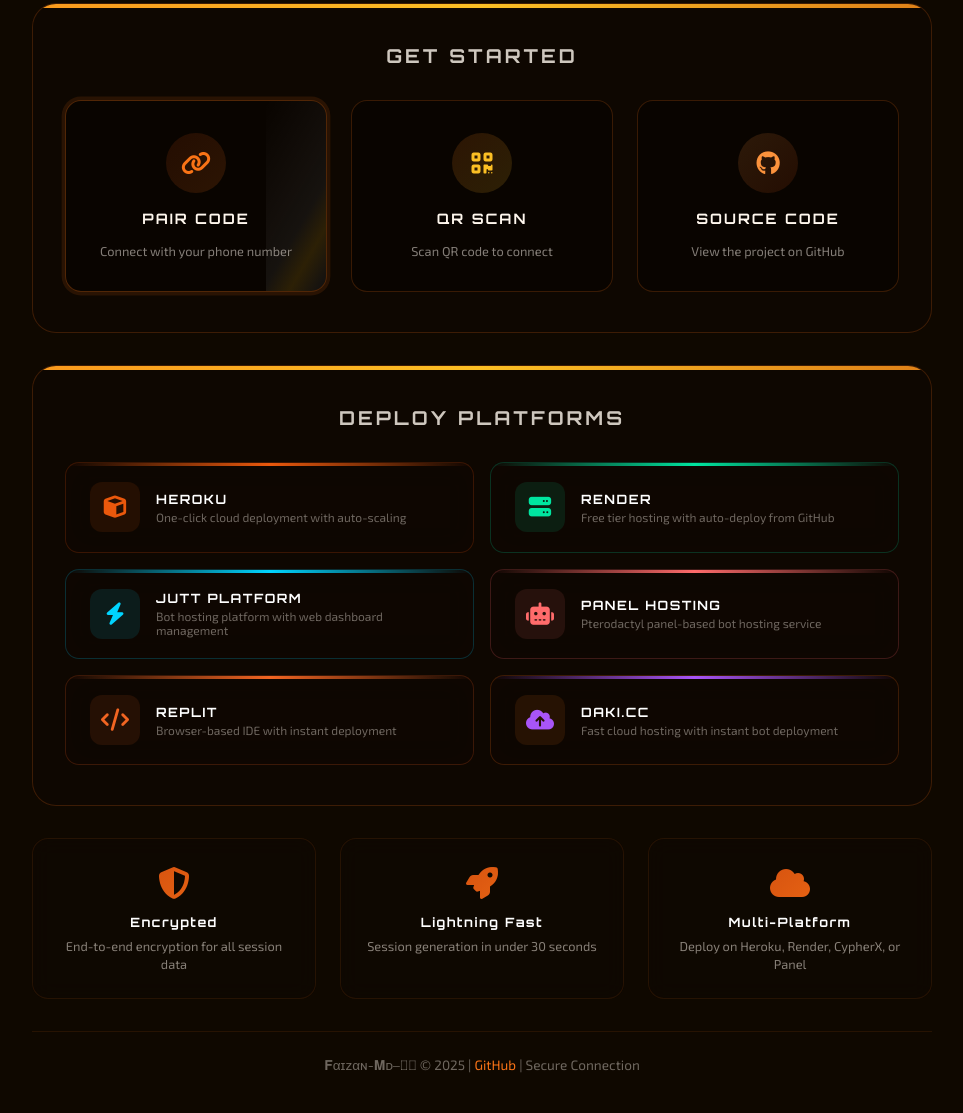
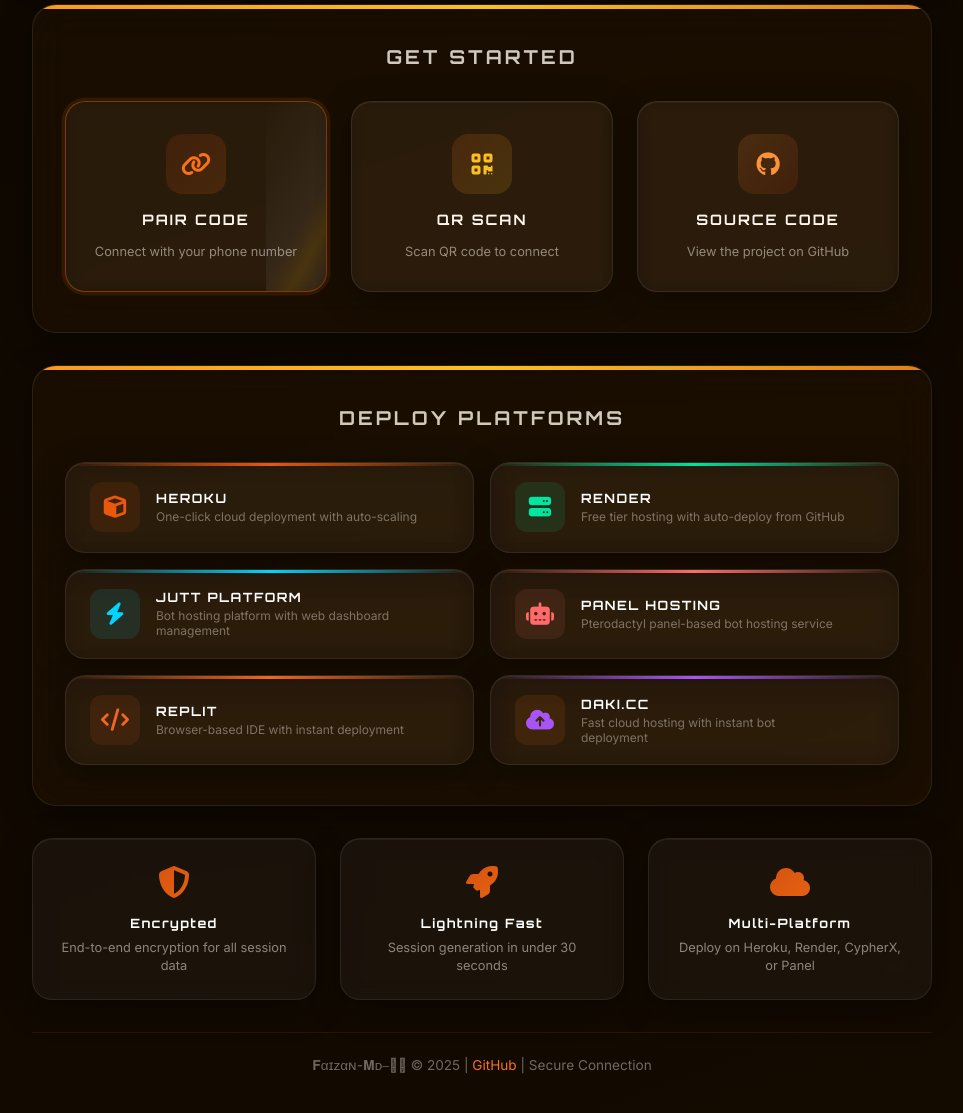
Before and after one commit to Faizan-MD-BOTZ/paring-site, a website: page main.html in a window 1280 px wide. Shown: the part 847-1960 px from the top of the page, without its empty margins (158-1121 px from the left). Drawn offline with Linux system fonts and the light colour scheme; no server answers.

Commit message:
💎 Glassmorphism style: frosted glass cards, rounded corners, Inter font, richer bg gradient

```diff
--- a/main.html
+++ b/main.html
@@ -6,7 +6,7 @@
   <meta name="viewport" content="width=device-width, initial-scale=1.0">
   <link rel="preconnect" href="https://fonts.googleapis.com">
   <link rel="preconnect" href="https://fonts.gstatic.com" crossorigin>
-  <link href="https://fonts.googleapis.com/css2?family=Orbitron:wght@400;700;900&family=Exo+2:wght@300;400;600;700&family=JetBrains+Mono:wght@400;700&display=swap" rel="stylesheet">
+  <link href="https://fonts.googleapis.com/css2?family=Orbitron:wght@400;700;900&family=Exo+2:wght@300;400;600;700&family=JetBrains+Mono:wght@400;700&family=Inter:wght@300;400;500;600&display=swap" rel="stylesheet">
   <link rel="stylesheet" href="https://cdnjs.cloudflare.com/ajax/libs/font-awesome/6.4.0/css/all.min.css">
   <style>
     * { margin: 0; padding: 0; box-sizing: border-box; }
@@ -14,8 +14,8 @@
     body {
       min-height: 100vh;
       margin: 0;
-      background-color: #0f0800;
-      font-family: 'Exo 2', sans-serif;
+      background: linear-gradient(160deg, #110800 0%, #0f0800 40%, #130a00 100%);
+      font-family: 'Inter', 'Exo 2', sans-serif;
       color: #fff7ed;
       overflow-x: hidden;
     }
@@ -243,10 +243,10 @@
     }
 
     .stat-card {
-      background: rgba(15, 8, 2, 0.6);
+      background: rgba(255, 255, 255, 0.04);
       backdrop-filter: blur(15px);
-      border: 1px solid rgba(249, 115, 22, 0.15);
-      border-radius: 16px;
+      border: 1px solid rgba(255, 255, 255, 0.08);
+      border-radius: 20px;
       padding: 1.5rem 1rem;
       text-align: center;
       transition: all 0.4s ease;
@@ -294,9 +294,9 @@
     }
 
     .main-card {
-      background: rgba(15, 8, 2, 0.7);
+      background: rgba(255, 140, 0, 0.04);
       backdrop-filter: blur(20px);
-      border: 1px solid rgba(249, 115, 22, 0.2);
+      border: 1px solid rgba(255, 255, 255, 0.08);
       border-radius: 24px;
       padding: 2.5rem 2rem;
       width: 100%;
@@ -338,15 +338,17 @@
     }
 
     .action-btn {
+      backdrop-filter: blur(8px);
+      -webkit-backdrop-filter: blur(8px);
       position: relative;
       display: flex;
       flex-direction: column;
       align-items: center;
       gap: 1rem;
       padding: 2rem 1.5rem;
-      background: rgba(0, 0, 0, 0.3);
-      border: 1px solid rgba(249, 115, 22, 0.2);
-      border-radius: 16px;
+      background: rgba(255, 255, 255, 0.04);
+      border: 1px solid rgba(255, 255, 255, 0.09);
+      border-radius: 20px;
       cursor: pointer;
       transition: all 0.4s cubic-bezier(0.175, 0.885, 0.32, 1.275);
       overflow: hidden;
@@ -399,7 +401,7 @@
 
     .btn-icon-wrap {
       width: 60px; height: 60px;
-      border-radius: 50%;
+      border-radius: 16px;
       background: linear-gradient(135deg, var(--btn-color1, rgba(194, 65, 12, 0.2)), var(--btn-color2, rgba(249, 115, 22, 0.2)));
       display: flex;
       align-items: center;
@@ -437,7 +439,7 @@
       --btn-border: rgba(249, 115, 22, 0.5);
       --btn-glow: rgba(249, 115, 22, 0.2);
       --btn-icon: #f97316;
-      border-color: rgba(249, 115, 22, 0.3);
+      border-color: rgba(249, 115, 22, 0.4);
       animation: cardPulse 3s infinite;
     }
 
@@ -481,10 +483,10 @@
       align-items: center;
       gap: 1rem;
       padding: 1.2rem 1.5rem;
-      background: rgba(15, 8, 2, 0.6);
+      background: rgba(255, 255, 255, 0.04);
       backdrop-filter: blur(15px);
-      border: 1px solid var(--deploy-border, rgba(249, 115, 22, 0.15));
-      border-radius: 14px;
+      border: 1px solid rgba(255, 255, 255, 0.08);
+      border-radius: 20px;
       text-decoration: none;
       color: inherit;
       transition: all 0.4s ease;
@@ -567,10 +569,10 @@
     }
 
     .feature-card {
-      background: rgba(15, 8, 2, 0.5);
+      background: rgba(255, 255, 255, 0.04);
       backdrop-filter: blur(10px);
-      border: 1px solid rgba(249, 115, 22, 0.1);
-      border-radius: 16px;
+      border: 1px solid rgba(255, 255, 255, 0.08);
+      border-radius: 20px;
       padding: 1.5rem;
       text-align: center;
       transition: all 0.3s ease;
@@ -639,6 +641,18 @@
       .logo-icon { font-size: 3rem; }
       .stats-grid { gap: 0.8rem; }
       .stat-card { padding: 1rem 0.8rem; }
+    }
+
+    /* Global glass refinements */
+    .main-card, .stat-card, .feature-card, .deploy-card, .action-btn {
+      box-shadow: 0 8px 32px rgba(0, 0, 0, 0.4),
+                  inset 0 1px 0 rgba(255, 255, 255, 0.06);
+    }
+    .action-btn:hover {
+      background: rgba(249, 115, 22, 0.1) !important;
+      box-shadow: 0 20px 50px rgba(0, 0, 0, 0.4),
+                  0 0 40px rgba(249, 115, 22, 0.2),
+                  inset 0 1px 0 rgba(255, 255, 255, 0.1) !important;
     }
   </style>
 </head>
```
